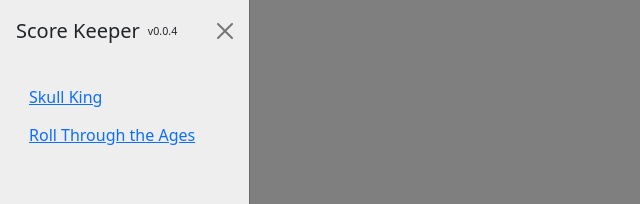
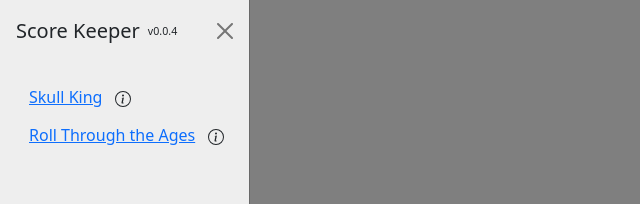
Before and after one commit to RyanGano/score-keeper, a React (Create React App) app: page / in a window 1280 px wide. Shown: the top 204 px of the page, without its empty margins (0-640 px from the left). Built offline with nearby package versions, Linux system fonts and the light colour scheme.

Commit message:
Add links to game info to nav bar

```diff
--- a/src/App.tsx
+++ b/src/App.tsx
@@ -3,9 +3,10 @@
 import { RollThroughTheAges } from "./games/roll-through-the-ages/roll-through-the-ages";
 import Button from "react-bootstrap/esm/Button";
 import Offcanvas from "react-bootstrap/esm/Offcanvas";
-import { List } from "react-bootstrap-icons";
+import { InfoCircle, List } from "react-bootstrap-icons";
 import Stack from "react-bootstrap/esm/Stack";
 import "./App.css";
+import { NavLink } from "react-bootstrap";
 
 export enum Game {
   SkullKing,
@@ -63,22 +64,34 @@
         </Offcanvas.Header>
         <Offcanvas.Body>
           <Stack>
-            <div>
+            <Stack direction="horizontal" gap={0}>
               <Button
                 variant="link"
                 onClick={() => setActiveGame(Game.SkullKing)}
               >
                 Skull King
               </Button>
-            </div>
-            <div>
+              <NavLink
+                target="_blank"
+                href="https://www.grandpabecksgames.com/pages/skull-king"
+              >
+                <InfoCircle />
+              </NavLink>
+            </Stack>
+            <Stack direction="horizontal" gap={0}>
               <Button
                 variant="link"
                 onClick={() => setActiveGame(Game.RollThroughTheAges)}
               >
                 Roll Through the Ages
               </Button>
-            </div>
+              <NavLink
+                target="_blank"
+                href="https://www.youtube.com/watch?v=2ZJjtVMvOow"
+              >
+                <InfoCircle />
+              </NavLink>
+            </Stack>
           </Stack>
         </Offcanvas.Body>
       </Offcanvas>
```
